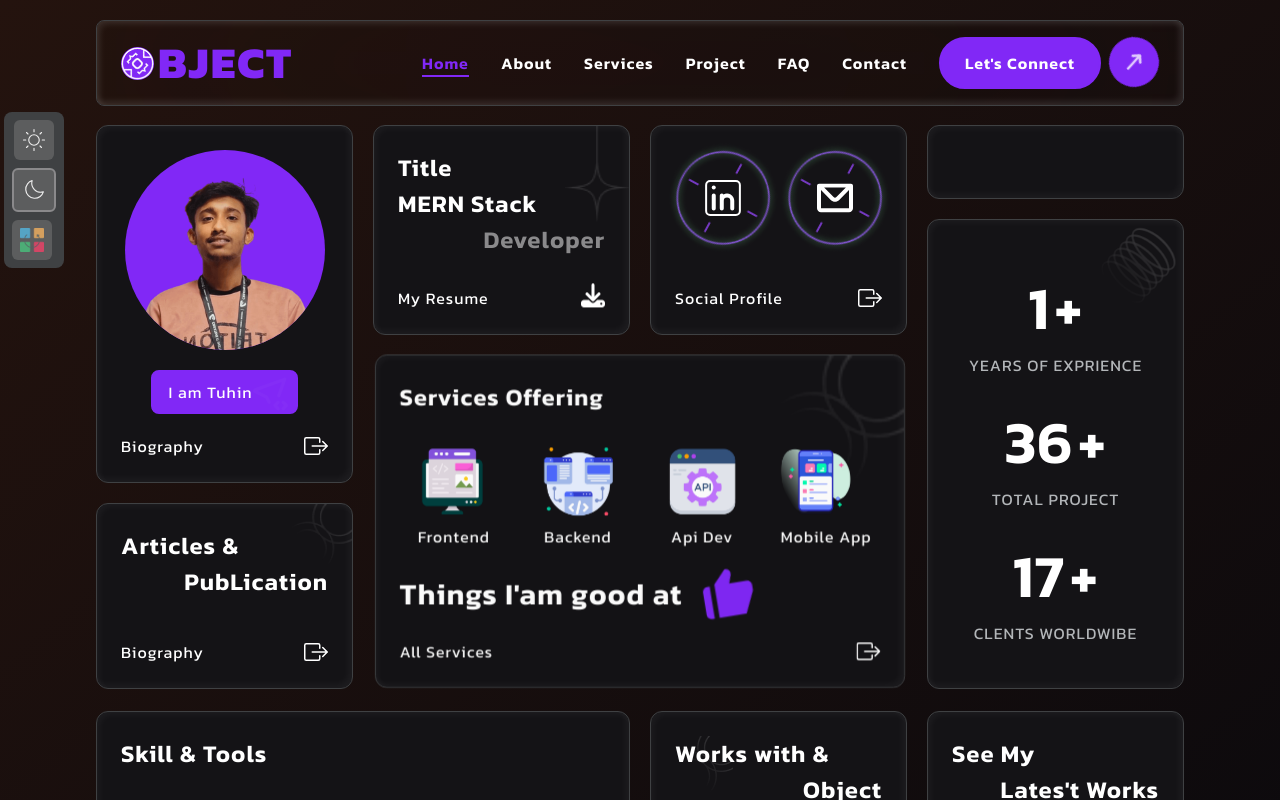
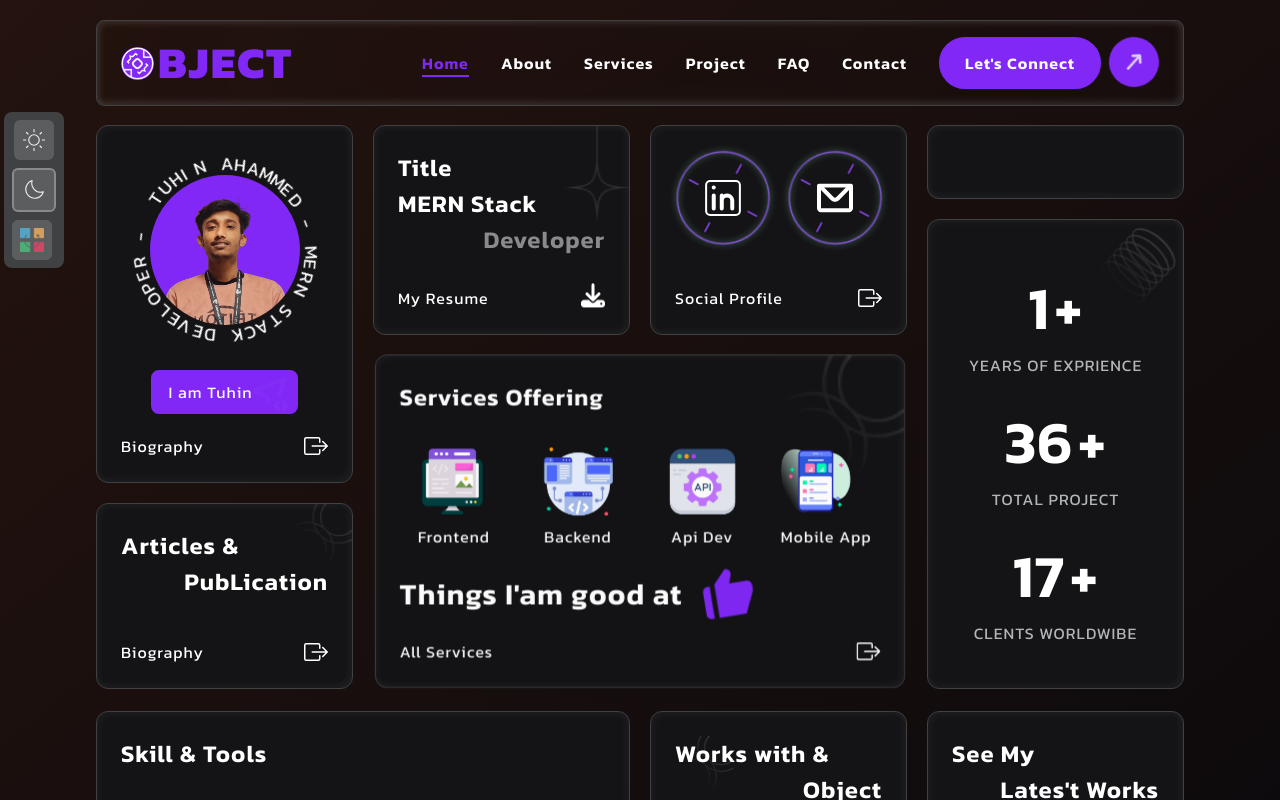
Before and after one commit to tuhinAhammed/My-Portfolio, a React (Vite) app: page / in a window 1280 px wide. Shown: the top 800 px of the page. Built offline with nearby package versions, Linux system fonts and the light colour scheme.

Commit message:
Profile circle text section add

```diff
--- a/src/Components/About/AboutProfile.jsx
+++ b/src/Components/About/AboutProfile.jsx
@@ -1,7 +1,5 @@
 import React from 'react'
 import ProfileImg from "../../assets/profile.png"
-import Resize from "../../assets/img-resize.png"
-import Profile from '../Home/Profile'
 
 const AboutProfile = () => {
   return (
--- a/src/Components/Home/Profile.css
+++ /dev/null
@@ -1,29 +0,0 @@
-@keyframes rotateText {
-    0% {
-      transform: rotate(0deg);
-    }
-    100% {
-      transform: rotate(360deg);
-    }
-  }
-
-  .circularText {
-    position: absolute;
-    width: 200px;
-    height: 200px;
-    display: flex;
-    justify-content: center;
-    align-items: center;
-    pointer-events: none; /* Prevents interaction with the text */
-    animation: rotateText 10s linear infinite; /* Apply animation */
-  }
-
-  .circularText span {
-    position: absolute;
-    transform-origin: 0 100px; /* Adjust the transform origin */
-    white-space: nowrap;
-    color: rgb(255, 255, 255); /* Adjust color as needed */
-    font-size: 1rem; /* Adjust font size as needed */
-    display: flex;
-    align-items: center;
-  }
--- a/src/Components/Home/Profile.jsx
+++ /dev/null
@@ -1,24 +0,0 @@
-import React from 'react';
-import ProfileImg from "../../assets/profile.png";
-import ProfileButton from './ProfileButton';
-import BoxAction from './BoxAction';
-import "../Home/Profile.css";
-
-const Profile = () => {
-  const text = "Muhammad Irshad - Creative UX/UI Designer - ";
-  const mainText = text.split(""); // Split the text into an array of characters
-
-  return (
-    <div className="">
-      <div className="profileImageWrapper relative w-[200px] h-[200px] flex justify-center items-center m-auto">
-        <div className="profileImage bg-theme w-[200px] h-[200px] rounded-full absolute overflow-hidden ">
-          <img src={ProfileImg} alt="Profile" className="w-full h-full object-cover" />
-        </div>
-      </div>
-      <ProfileButton />
-      <BoxAction title="Biography" link="/about" />
-    </div>
-  );
-};
-
-export default Profile;
--- /dev/null
+++ b/src/Components/Home/ProfileSection/CircleImage.jsx
@@ -0,0 +1,29 @@
+import { React , useEffect } from 'react';
+import "../ProfileSection/Profile.css";
+
+
+const  CircleImage = () => {
+  useEffect(() => {
+    const texts = document.querySelectorAll(".profileCircleText p");
+    texts.forEach(text => {
+      const newText = text.textContent.split("").map((char, i) =>
+        `<span style = "transform:rotate(${i * 9}deg)">${char}</span>`
+      ).join("");
+      text.innerHTML = newText;
+    });
+  }, []); // Empty dependency array means this runs once after the initial render.
+
+  return (
+    <div className='mainDiv '>
+      <div className="circleDiv ">
+        <div className="profilelogo bg-theme"></div>
+        <div className="profileCircleText ">
+          <p className='!text-primary'>Tuhin Ahammed - MERN Stack Developer -</p>
+          {/* Tuhin Ahammed - M E R N Stack Developer - */}
+        </div>
+      </div>
+    </div>
+  );
+}
+
+export default CircleImage;
--- /dev/null
+++ b/src/Components/Home/ProfileSection/Profile.css
@@ -0,0 +1,47 @@
+
+.mainDiv{
+  display: flex;
+  justify-content: center;
+}
+.circleDiv{
+  position: relative;
+  width: 200px;
+  height: 200px;
+
+  border-radius: 50%;
+  display: flex;
+  justify-content: center;
+  align-items: center;
+}
+.profilelogo{
+  position: absolute;
+  width: 150px;
+  height: 150px;
+  background-image: url(../../../assets/profile.png);
+  border-radius: 50%;
+  background-size: cover;
+}
+.profileCircleText{
+  position: absolute;
+  height: 100%;
+  width: 100%;
+  animation: rotateText 10s linear infinite;
+  text-transform: uppercase;
+  color: #fff;
+}
+@keyframes rotateText
+{
+  0%{
+    transform:rotate(360deg);
+  }
+  100%{
+    transform:rotate(0deg);
+  }
+}
+.profileCircleText span {
+  position: absolute;
+  left: 50%;
+  font-size: 18px;
+  transform-origin: 0 100px;
+
+}
--- /dev/null
+++ b/src/Components/Home/ProfileSection/Profile.jsx
@@ -0,0 +1,23 @@
+
+
+import React from 'react';
+import ProfileImg from "../../../assets/profile.png";
+import ProfileButton from '../ProfileButton';
+import BoxAction from '../BoxAction';
+import CircleImage from './CircleImage';
+
+
+const Profile = () => {
+
+  return (
+    <div className="">
+      <div className=''>
+      <CircleImage/>
+      </div>
+      <ProfileButton />
+      <BoxAction title="Biography" link="/about" />
+    </div>
+  );
+};
+
+export default Profile;
--- a/src/Pages/Home.jsx
+++ b/src/Pages/Home.jsx
@@ -1,6 +1,6 @@
 import React, { useEffect } from 'react'
 import Container from '../Layout/Container'
-import ProfileSection from '../Components/Home/Profile'
+import ProfileSection from '../Components/Home/ProfileSection/Profile'
 import ArticleSection from '../Components/Home/ArticleSection'
 import CardBox from '../Layout/CardBox'
 import SummarySection from '../Components/Home/SummarySection'
```
